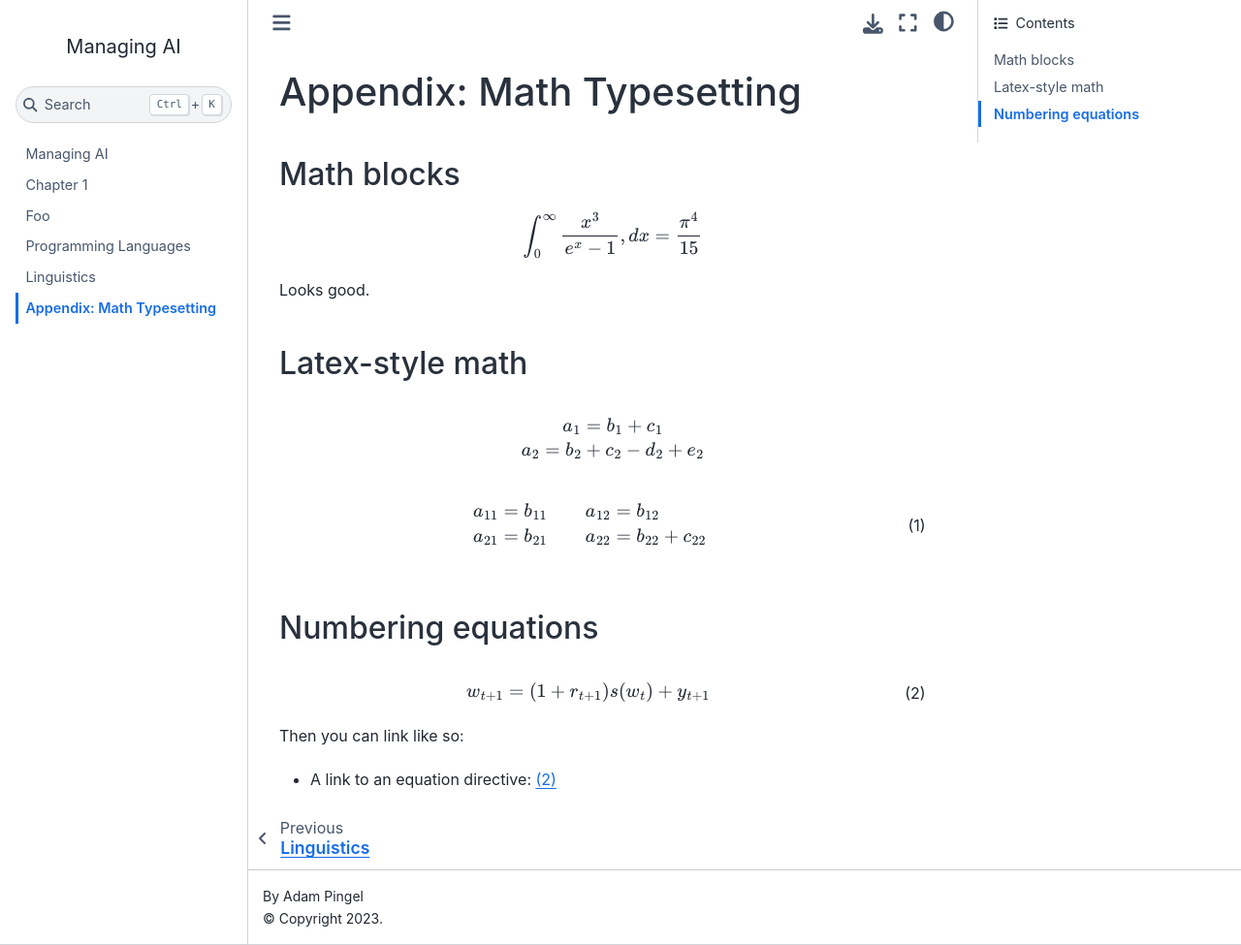
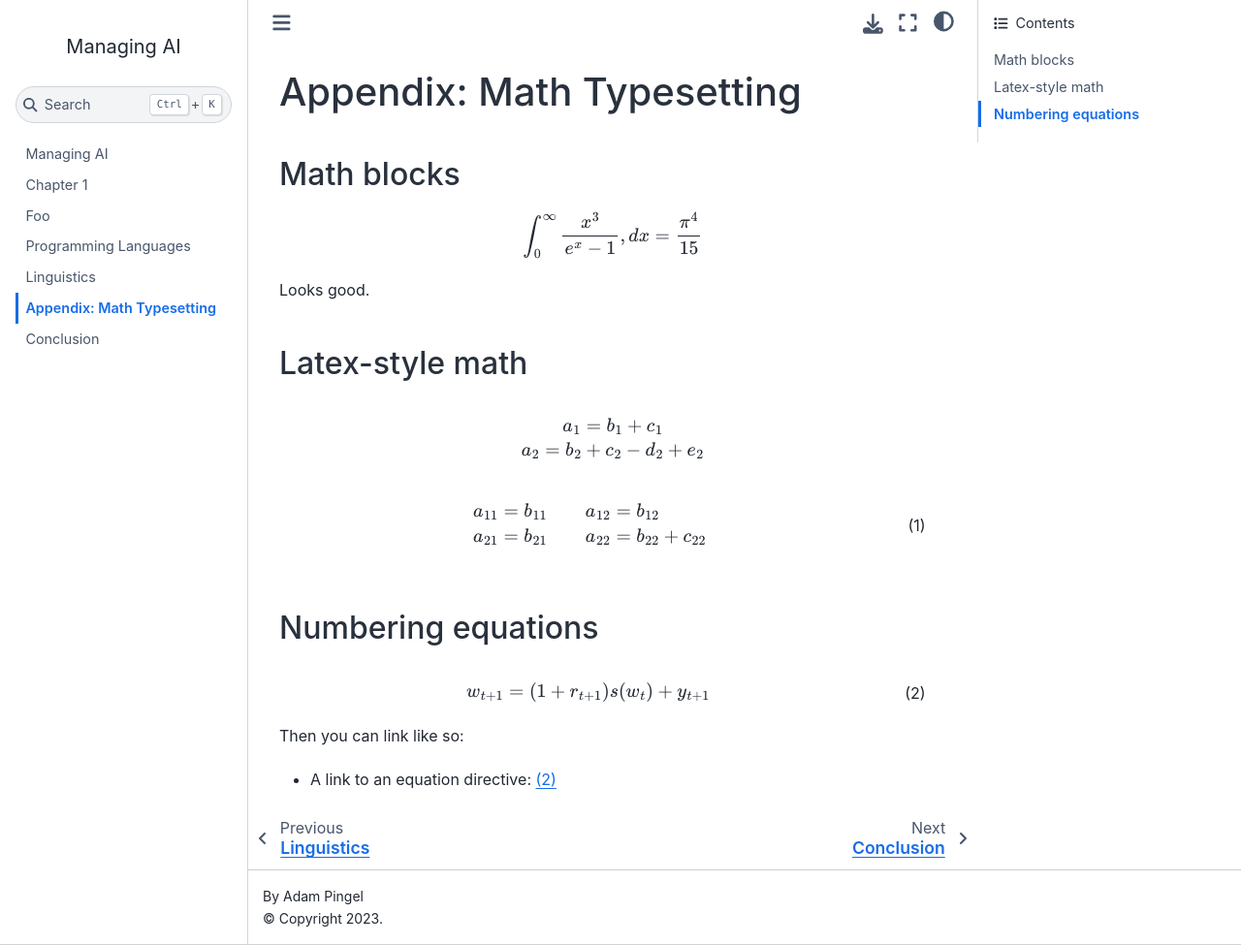
Before and after one commit to adampingel/managing-ai, a Jupyter Book: the page built from 190-Math_Typesetting.md, in a window 1280 px wide and 975 px high. Shown: the whole window at 97% size. Built offline with Jupyter Book 1.0.4 settings and Sphinx 7.4.7 and the Sphinx Book theme 1.1.4, drawn with Linux system fonts in a browser that asks for light colours; pages that are not in the unit, such as notebooks, are missing from menus; comment, search, counter and statistics services are not loaded.

Commit message:
conclusion

```diff
--- /dev/null
+++ b/200-Conclusion.md
@@ -0,0 +1,5 @@
+# Conclusion
+
+Lorem ipsum
+
+## Section
--- a/_toc.yml
+++ b/_toc.yml
@@ -7,3 +7,4 @@
 - file: 190-Math_Typesetting
 - file: 191-Charts
   title: Charts Demo
+- file: 200-Conclusion
```
